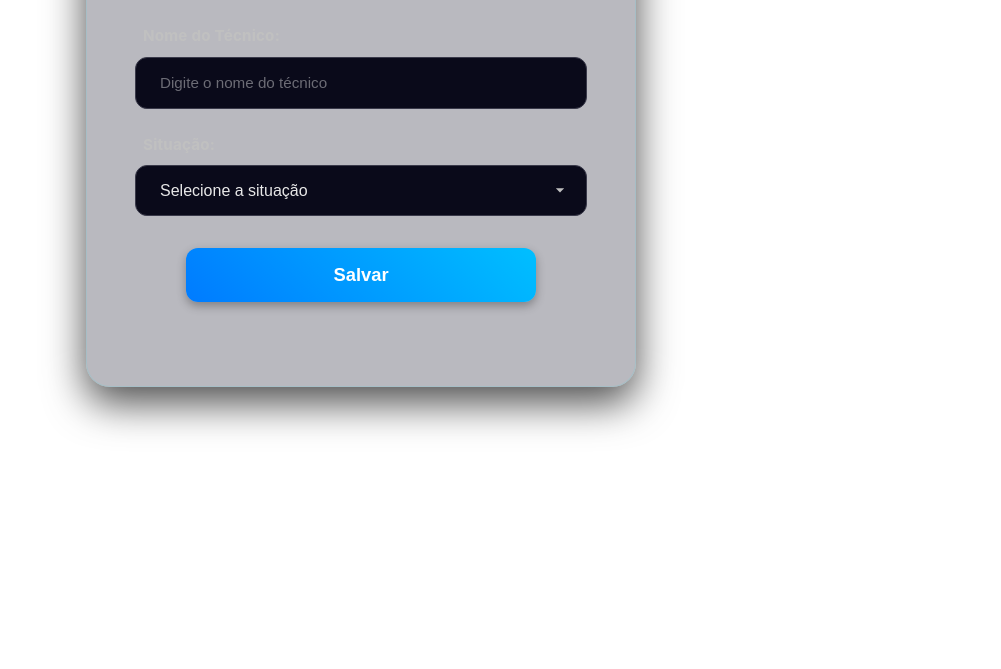
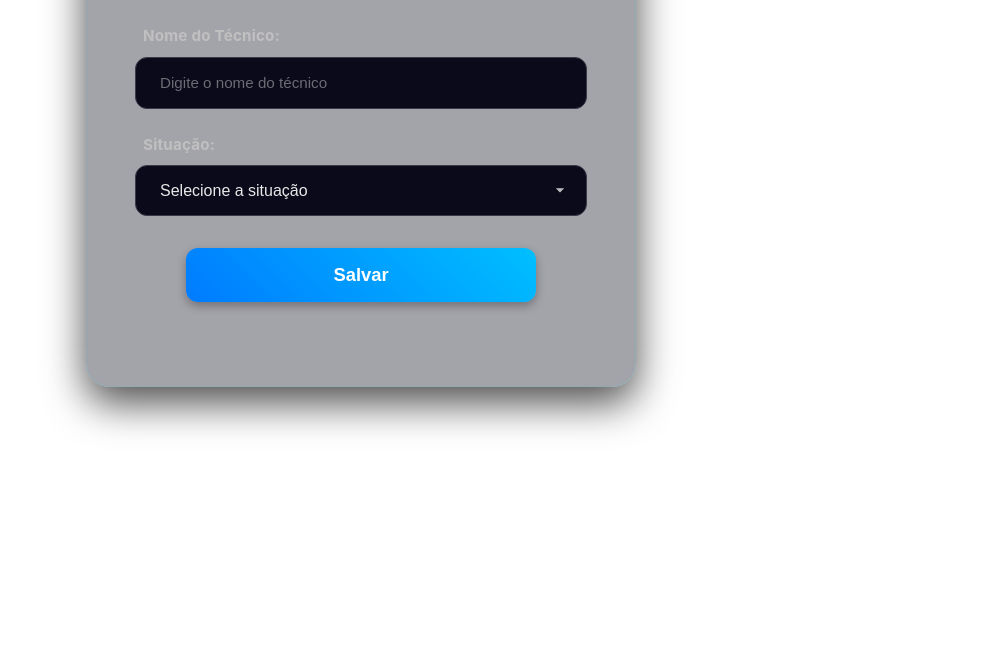
Before and after one commit to PedroUFSM/ctosinfraDELUXE, a plain HTML site: page frontend/tecnico.html in a window 1280 px wide. Shown: the part 131-800 px from the top of the page, without its empty margins (279-1280 px from the left). Drawn offline with Linux system fonts and the light colour scheme.

Commit message:
style: Ajusta transparência do container principal para 0.3

```diff
--- a/frontend/assets/css/style.css
+++ b/frontend/assets/css/style.css
@@ -69,8 +69,8 @@ body {
 
 /* --- MAIN CONTAINER --- */
 .container {
-    /* ALTERADO: background-color para ter 0.3 (30%) de opacidade */
-    background-color: rgba(26, 26, 43, 0.3);
+    /* ALTERADO: background-color para ter 0.4 (40%) de opacidade */
+    background-color: rgba(26, 26, 43, 0.4);
     border-radius: var(--radius-xl); /* Very rounded corners */
     box-shadow: var(--shadow-lg); /* Deeper shadow */
     padding: var(--space-xxl); /* More internal padding */
```
